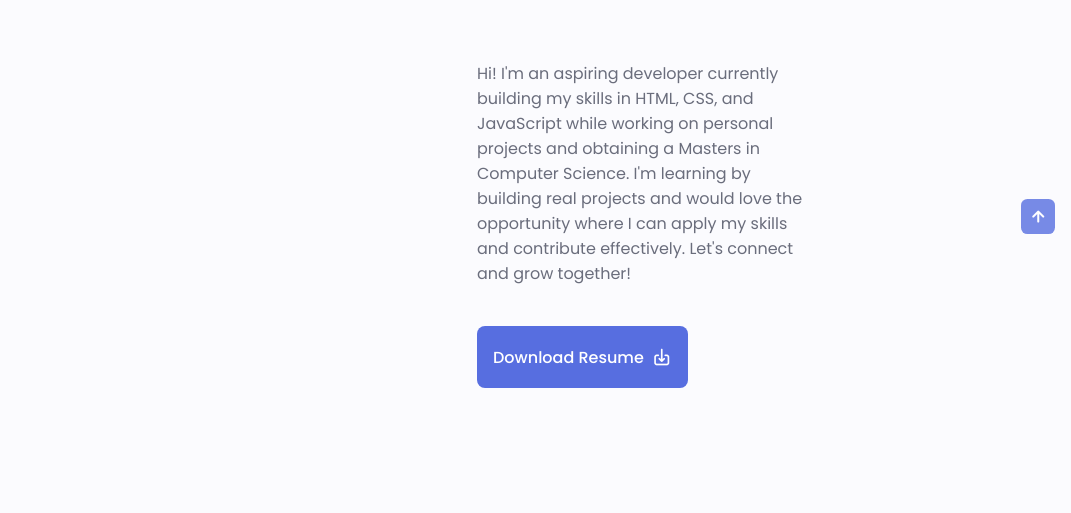
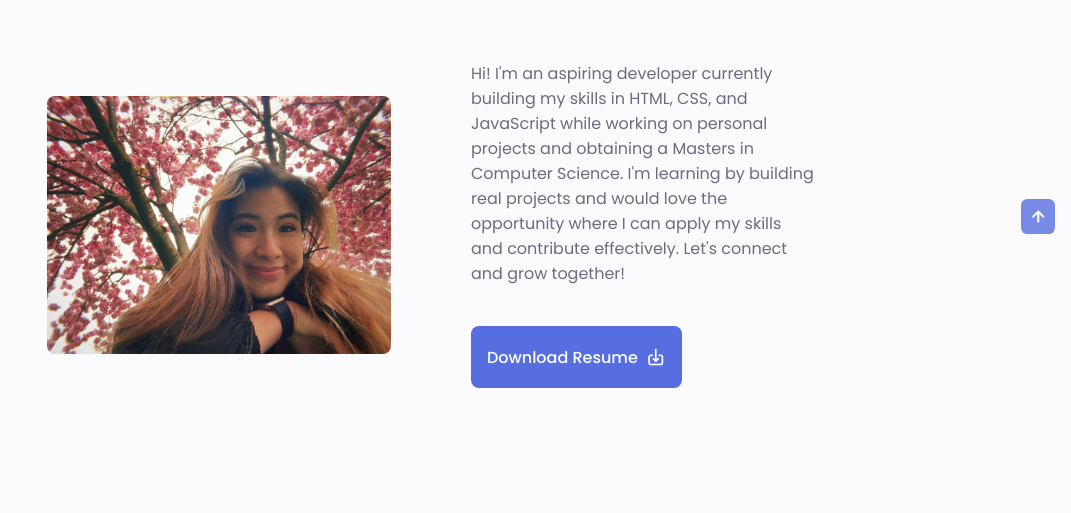
Before and after one commit to davinap1/Portfolio, a plain HTML site: page index.html in a window 1280 px wide. Shown: the part 726-1239 px from the top of the page, without its empty margins (209-1280 px from the left). Drawn offline with nearby package versions, Linux system fonts and the light colour scheme; the site is published under a folder, as on GitHub Pages, so addresses that start at the root find nothing.

Commit message:
Update index.html
updated src about me img

```diff
--- a/index.html
+++ b/index.html
@@ -110,7 +110,7 @@
         <h2 class = "section__title"> About Me</h2>
         <span class = "section__subtitle"> My Introduction</span>
     <div class = "about__container container grid">
-        <img src = "/src/img/aboutMe.jpg" alt = "" class = "about__img">
+        <img src = "src/img/aboutMe.jpg" alt = "" class = "about__img">
         <div class = "about__data">
             <p class = "about__description"> Hi! I'm an aspiring developer currently building my skills in HTML, CSS,
             and JavaScript while working on personal projects and obtaining a Masters in Computer Science.
```
